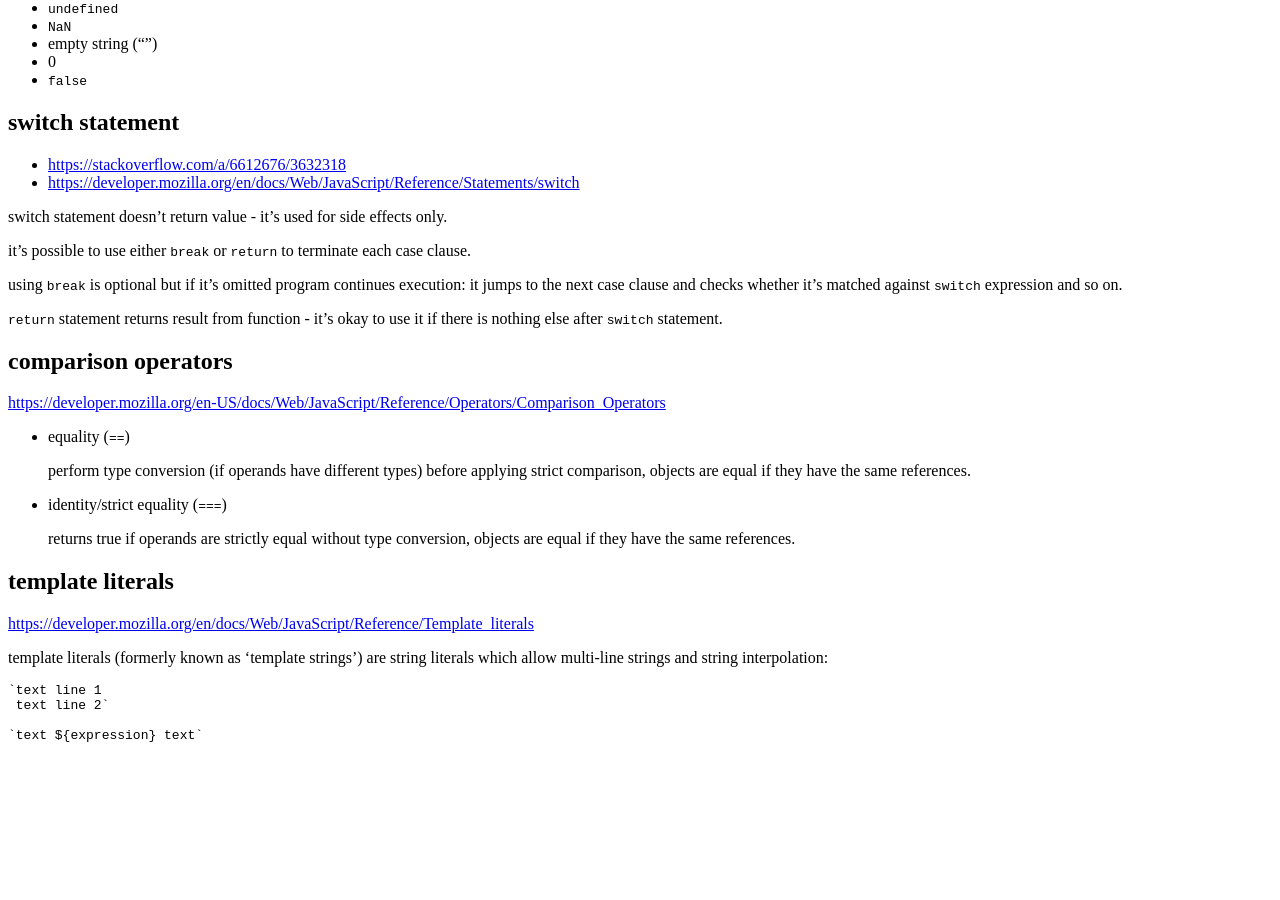
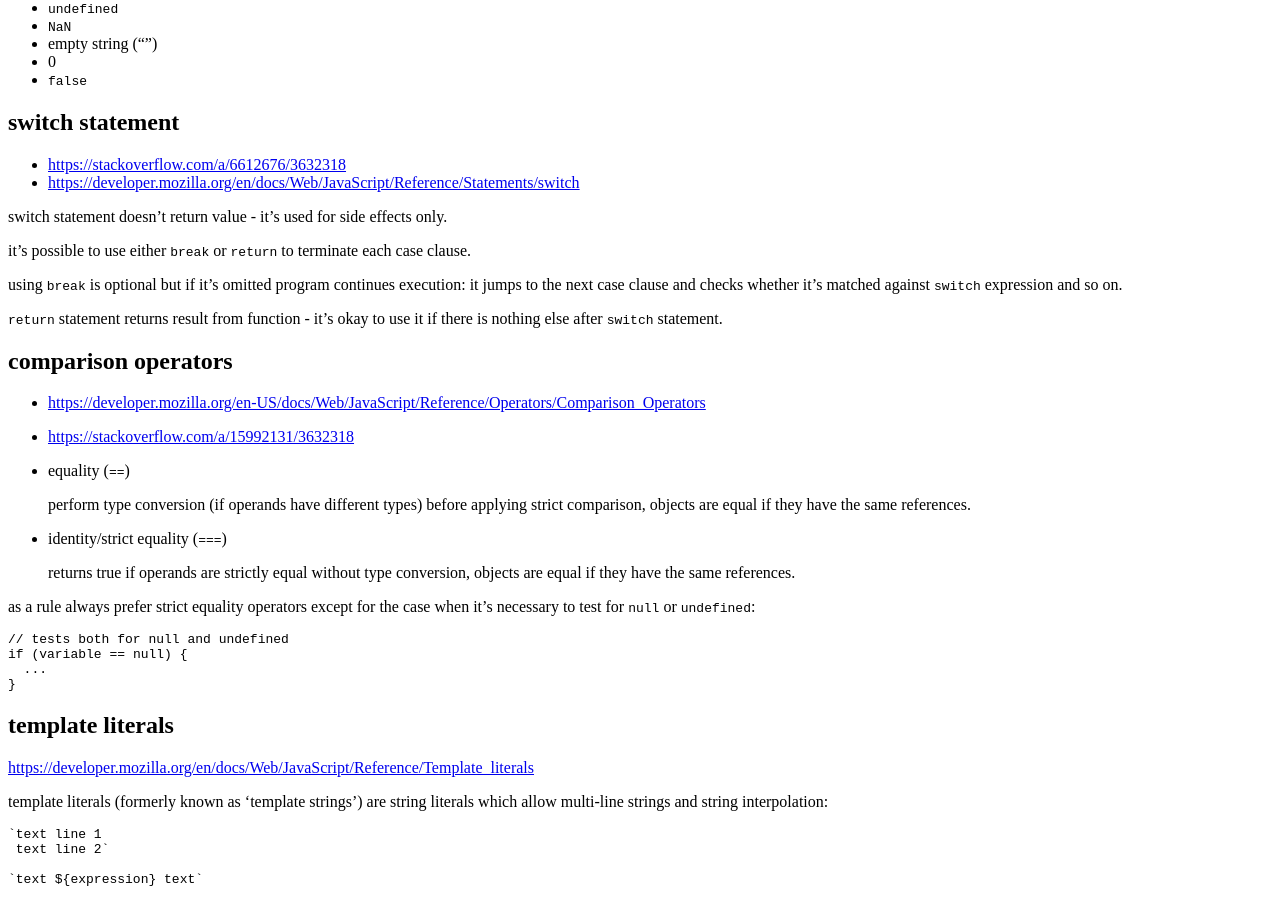
Before and after one commit to tap349/tap349.github.io, a Jekyll site: the page built from _posts/2017-05-30-javascript.md, in a window 1280 px wide and 900 px high, scrolled down 840 px. Built offline with Jekyll 4.4.1, drawn with Linux system fonts in a browser that asks for light colours; before the commit the page ends 1596 px from its top, so only the background shows below that.

Commit message:
update 2017-06-13_14:55:56

````diff
--- a/_posts/2017-05-30-javascript.md
+++ b/_posts/2017-05-30-javascript.md
@@ -71,7 +71,8 @@ is nothing else after `switch` statement.
 
 ## comparison operators
 
-<https://developer.mozilla.org/en-US/docs/Web/JavaScript/Reference/Operators/Comparison_Operators>
+- <https://developer.mozilla.org/en-US/docs/Web/JavaScript/Reference/Operators/Comparison_Operators>
+- <https://stackoverflow.com/a/15992131/3632318>
 
 - equality (`==`)
 
@@ -82,6 +83,16 @@ is nothing else after `switch` statement.
 
   returns true if operands are strictly equal without type conversion,
   objects are equal if they have the same references.
+
+as a rule always prefer strict equality operators except for the case when
+it's necessary to test for `null` or `undefined`:
+
+```javascript
+// tests both for null and undefined
+if (variable == null) {
+  ...
+}
+```
 
 ## template literals
 
````
Also changed, not shown: _posts/2017-06-02-javascript-es6+.md (+1 -0 lines).
